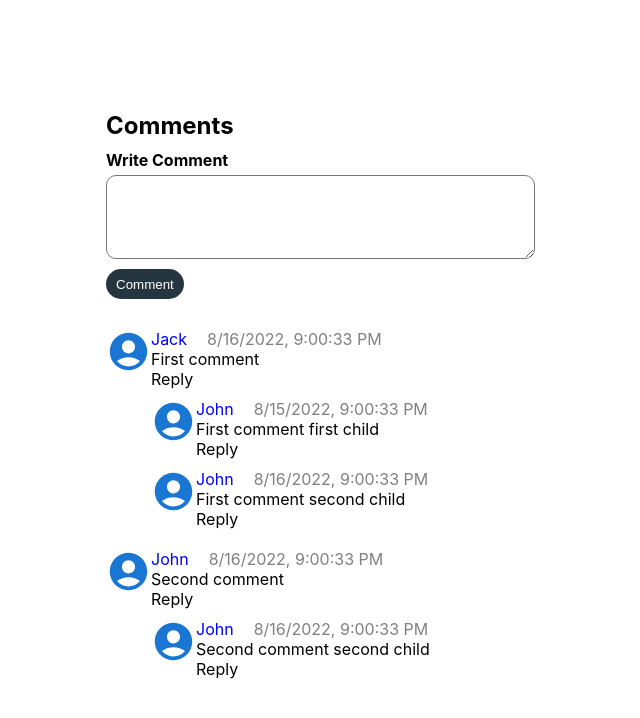
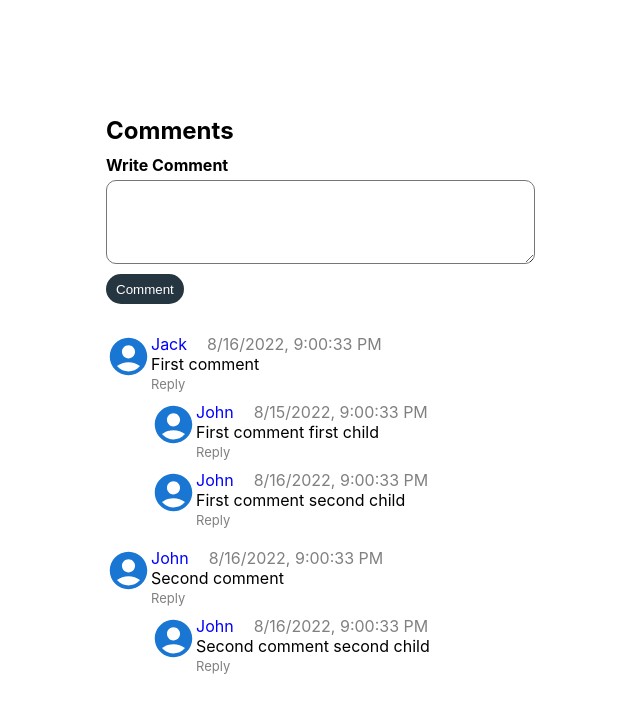
Before and after one commit to Jothishwar/Comments, a React (Create React App) app: page / in a window 1280 px wide. Shown: the top 718 px of the page, without its empty margins (86-726 px from the left). Built offline with nearby package versions, Linux system fonts and the light colour scheme; the HTML template or start-up script is replaced by a standard one.

Commit message:
styled comment-actions

```diff
--- a/src/App.css
+++ b/src/App.css
@@ -63,3 +63,20 @@ button:hover{
 	margin-right: 20px;
 	color: blue;
 }
+
+.comment-actions{
+	display: flex;
+	align-items: center;
+	color: grey;
+	font-size: small;
+	margin-top: 2px;
+}
+
+.comment-action{
+	margin-right: 15px;
+	cursor: pointer;
+}
+
+.comment-action:hover{
+	color: blue;
+}
```
